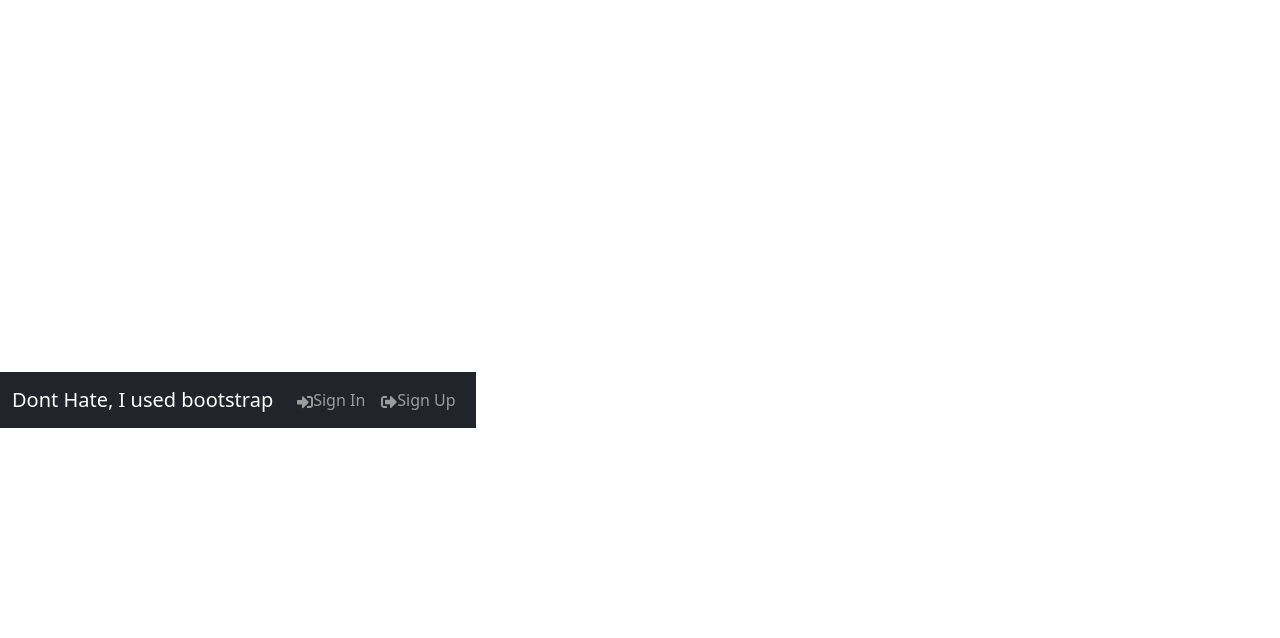
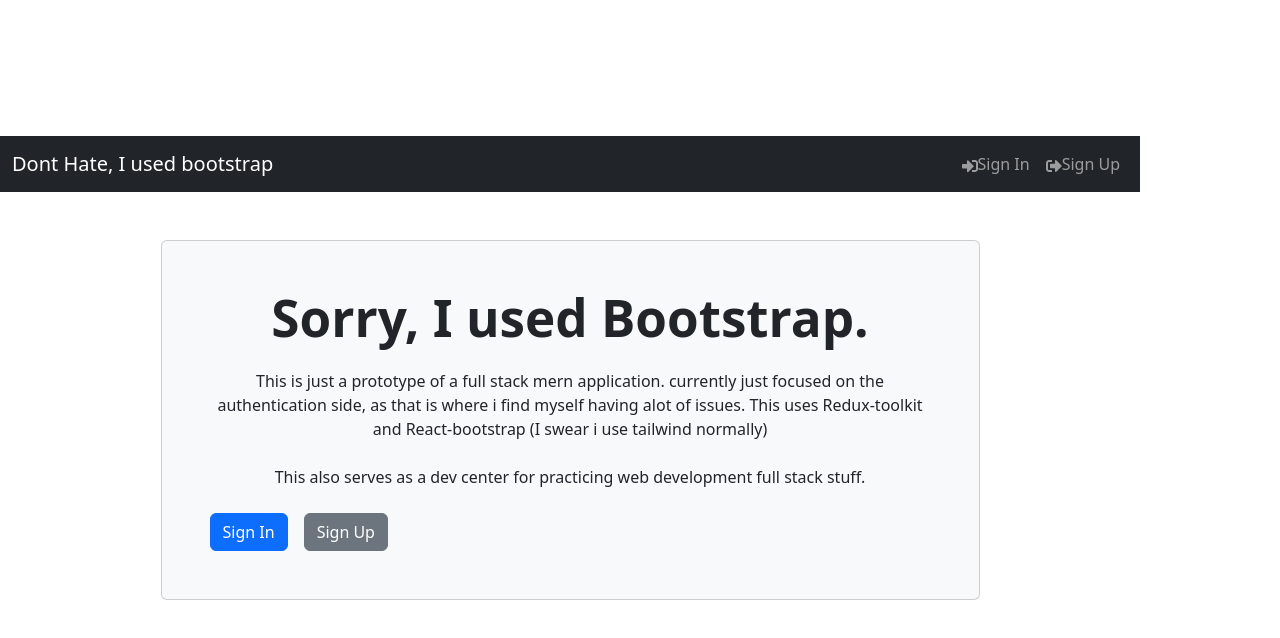
Before and after one commit to sijirama/classyclash.go, a React (Vite) app in the folder client/: page / in a window 1280 px wide. Shown: the top 638 px of the page. Built offline with nearby package versions, Linux system fonts and the light colour scheme.

Commit message:
feat: client: NotFound component/page added

```diff
--- a/client/package.json
+++ b/client/package.json
@@ -13,7 +13,9 @@
     "react": "^18.2.0",
     "react-bootstrap": "^2.7.4",
     "react-dom": "^18.2.0",
-    "react-icons": "^4.8.0"
+    "react-icons": "^4.8.0",
+    "react-router-bootstrap": "^0.26.2",
+    "react-router-dom": "^6.11.2"
   },
   "devDependencies": {
     "@types/react": "^18.0.28",
--- a/client/src/App.tsx
+++ b/client/src/App.tsx
@@ -1,10 +1,15 @@
 import Header from './components/Header'
+import {Outlet} from "react-router-dom"
+import {Container} from "react-bootstrap"
 
 function App() {
 
   return (
     <div className="App">
         <Header />
+        <Container className='mb-3' >
+            <Outlet />
+        </Container>
    </div>
   )
 }
--- /dev/null
+++ b/client/src/components/Hero.tsx
@@ -0,0 +1,25 @@
+import {Card , Container , Button} from "react-bootstrap"
+
+function Hero() {
+  return (
+    <div className="py-5">
+        <Container className="d-flex justify-content-center">
+            <Card className="p-5 d-flex flex-column alignt-items-center hero-card bg-light w-75">
+                <h1 className="text-center mb-4 fw-bold"> Sorry, I used Bootstrap.</h1>
+                <p className="text-center mb-4">
+                    This is just a prototype of a full stack mern application.
+                    currently just focused on the authentication side, as that is where i find myself having alot of issues.
+                    This uses Redux-toolkit and React-bootstrap (I swear i use tailwind normally)
+                </p>
+                <p className="text-center mb-4 ">This also serves as a dev center for practicing web development full stack stuff.</p>
+                <div className="d-flex">
+                    <Button variant="primary" href="/login" className="me-3">Sign In</Button>
+                    <Button variant="secondary" href="/register" className="me-3">Sign Up</Button>
+                </div>
+            </Card>
+        </Container>
+    </div>
+  )
+}
+
+export default Hero
--- a/client/src/main.tsx
+++ b/client/src/main.tsx
@@ -1,11 +1,23 @@
 import React from 'react'
 import ReactDOM from 'react-dom/client'
+import {createBrowserRouter , createRoutesFromElements , Route , RouterProvider} from "react-router-dom"
 import App from './App'
 import "bootstrap/dist/css/bootstrap.min.css"
 import './index.css'
+import HomePage from './pages/HomePage'
+import NotFoundPage from './pages/NotFound'
+
+const route = createBrowserRouter(
+    createRoutesFromElements(
+        <Route path='/' element={<App />}>
+            <Route index={true} path="/" element={<HomePage />} />
+            <Route path="*" element={<NotFoundPage />}/>
+        </Route>
+    )
+)
 
 ReactDOM.createRoot(document.getElementById('root') as HTMLElement).render(
   <React.StrictMode>
-    <App />
+    <RouterProvider router={route} />
   </React.StrictMode>,
 )
--- a/client/src/pages/HomePage.tsx
+++ b/client/src/pages/HomePage.tsx
@@ -0,0 +1,10 @@
+import React from 'react'
+import Hero from '../components/Hero'
+
+function HomePage() {
+  return (
+    <Hero />
+  )
+}
+
+export default HomePage
--- /dev/null
+++ b/client/src/pages/NotFound.tsx
@@ -0,0 +1,13 @@
+import React from 'react';
+
+function NotFoundPage() {
+  return (
+    <div>
+      <h1>404 - Not Found</h1>
+      <p>The page you're looking for does not exist.</p>
+      <p>Get outta here bitch</p>
+    </div>
+  );
+}
+
+export default NotFoundPage;
```
Also changed, not shown: 1 other file (tests, documents, lock files or other folders).
